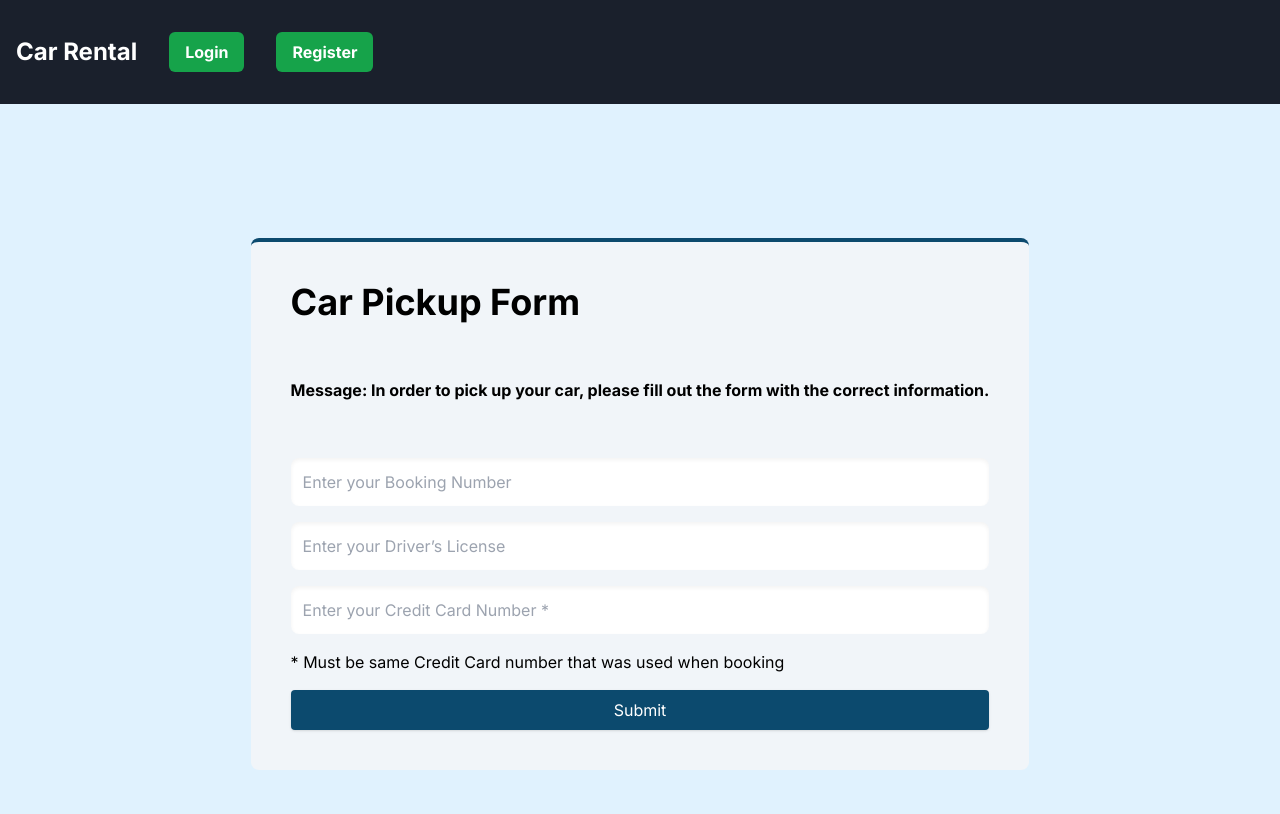
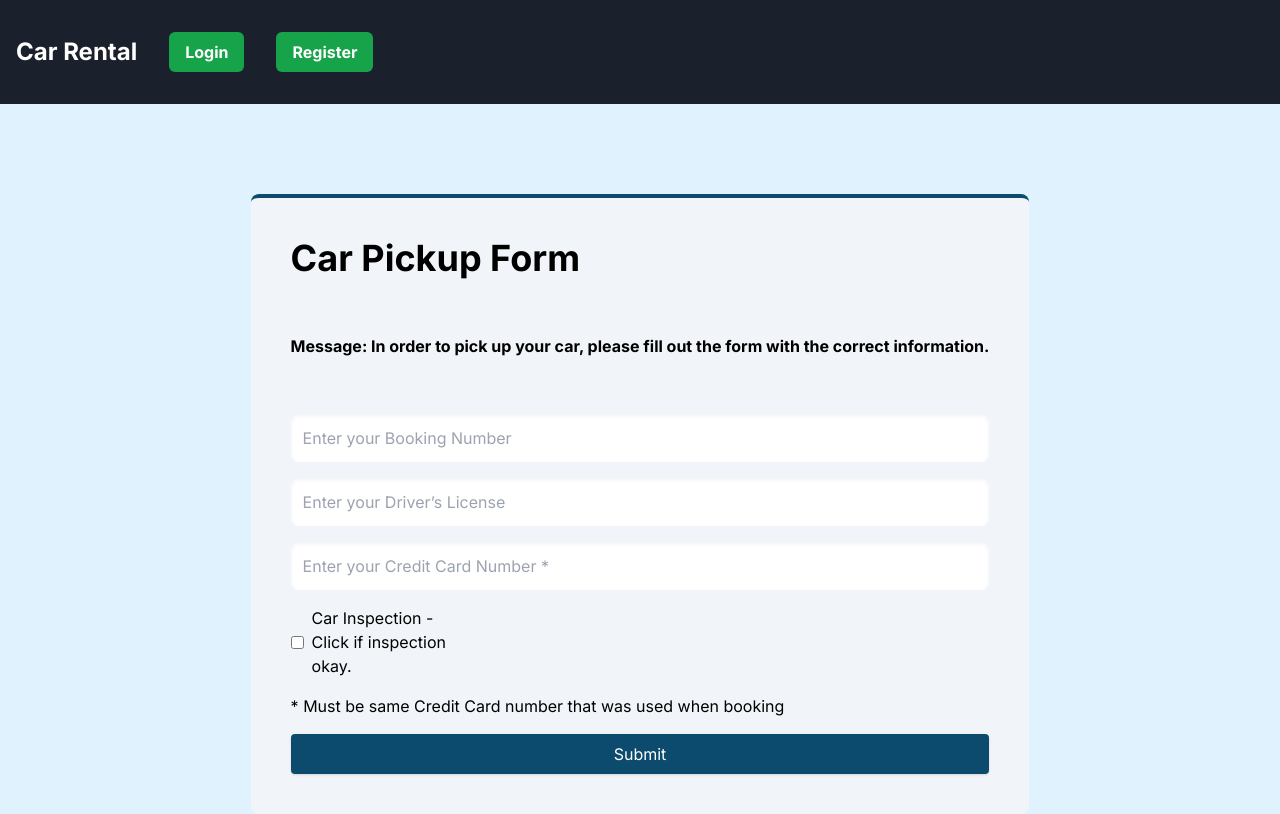
Before and after one commit to egadb/Team341-soen341projectW2024, a Next.js app in the folder Sprint 3/soen341-rentalapp/: page /checkIn in a window 1280 px wide. Shown: the top 814 px of the page. Built offline with nearby package versions, Linux system fonts and the light colour scheme; no server answers.

Commit message:
Car-Inspection button added

```diff
--- a/Sprint 3/soen341-rentalapp/app/checkIn/page.tsx
+++ b/Sprint 3/soen341-rentalapp/app/checkIn/page.tsx
@@ -1,4 +1,5 @@
 const Form = () => {
+
     return (
       <div className='bg-sky-100 p-8 justify-center items-center h-screen flex'>
           <form className='flex flex-col gap-4 border-t-4 bg-slate-100 border-sky-900 p-10 rounded-lg'>
@@ -33,7 +34,21 @@ const Form = () => {
               name='Credit Card Number'
               placeholder='Enter your Credit Card Number *'
             />
+
+            <div className="flex flex-wrap">
+              <label className="flex w-full items-center sm:w-1/2 md:w-1/3 lg:w-1/4">
+                <input
+                  type="checkbox"
+                  name="carInspection"
+                  value="Car Inspection"
+                  className="mr-2"
+                />
+                <span> Car Inspection - Click if inspection okay.</span>
+              </label>
+            </div>
+
             <p>* Must be same Credit Card number that was used when booking</p>
+
             <button
               className='bg-sky-900 hover:bg-sky-950 duration-300 text-white shadow p-2 rounded'
               type='submit'
```
